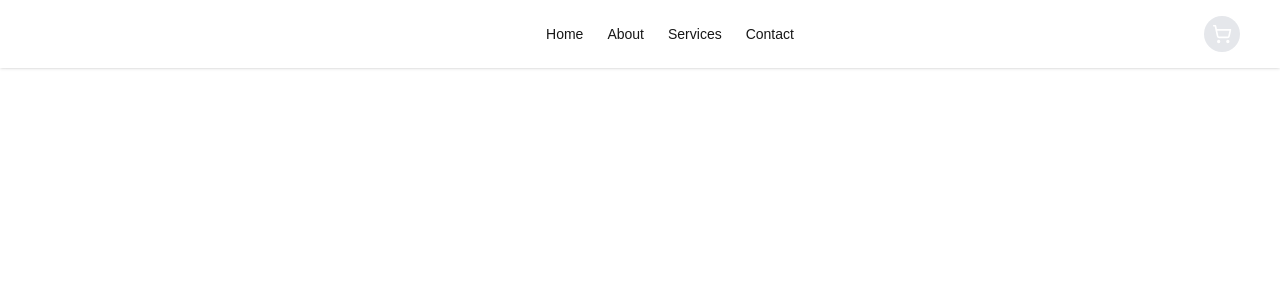
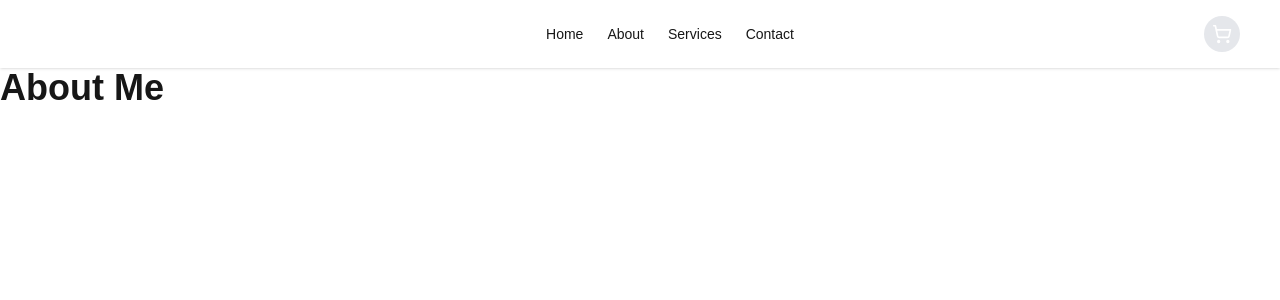
Before and after one commit to Hypertext-Assassin-RSS/JavaNest, a Next.js app in the folder frontend/: page / in a window 1280 px wide. Shown: the top 300 px of the page. Built offline with nearby package versions, Linux system fonts and the light colour scheme.

Commit message:
add About page and integrate it into Home component; update Header positioning

```diff
--- a/frontend/app/components/header.tsx
+++ b/frontend/app/components/header.tsx
@@ -25,7 +25,7 @@ export default function Header() {
   ];
 
   return (
-    <header className="fixed top-0 flex flex-row w-full z-1 justify-between items-center px-6 md:px-10 py-4 shadow-sm">
+    <header className="relative top-0 flex flex-row w-full z-1 justify-between items-center px-6 md:px-10 py-4 shadow-sm">
       <a href="#" className="text-lg font-semibold">
         <Image src={Logo} className="w-24" alt="header logo" />
       </a>
--- a/frontend/app/page.tsx
+++ b/frontend/app/page.tsx
@@ -3,11 +3,13 @@
 import Image from "next/image";
 import { useTheme } from "next-themes";
 import Header from "./components/header";
+import About from "./pages/about";
 
 export default function Home() {
   return (
     <>
       <Header />
+      <About />
     </>
   );
 }
--- /dev/null
+++ b/frontend/app/pages/about.tsx
@@ -0,0 +1,13 @@
+
+
+export default function about(){
+
+
+    return(
+        <>
+            <div>
+            <h1 className="text-4xl font-bold">About Me</h1>
+            </div>
+        </>
+    )
+}
```
